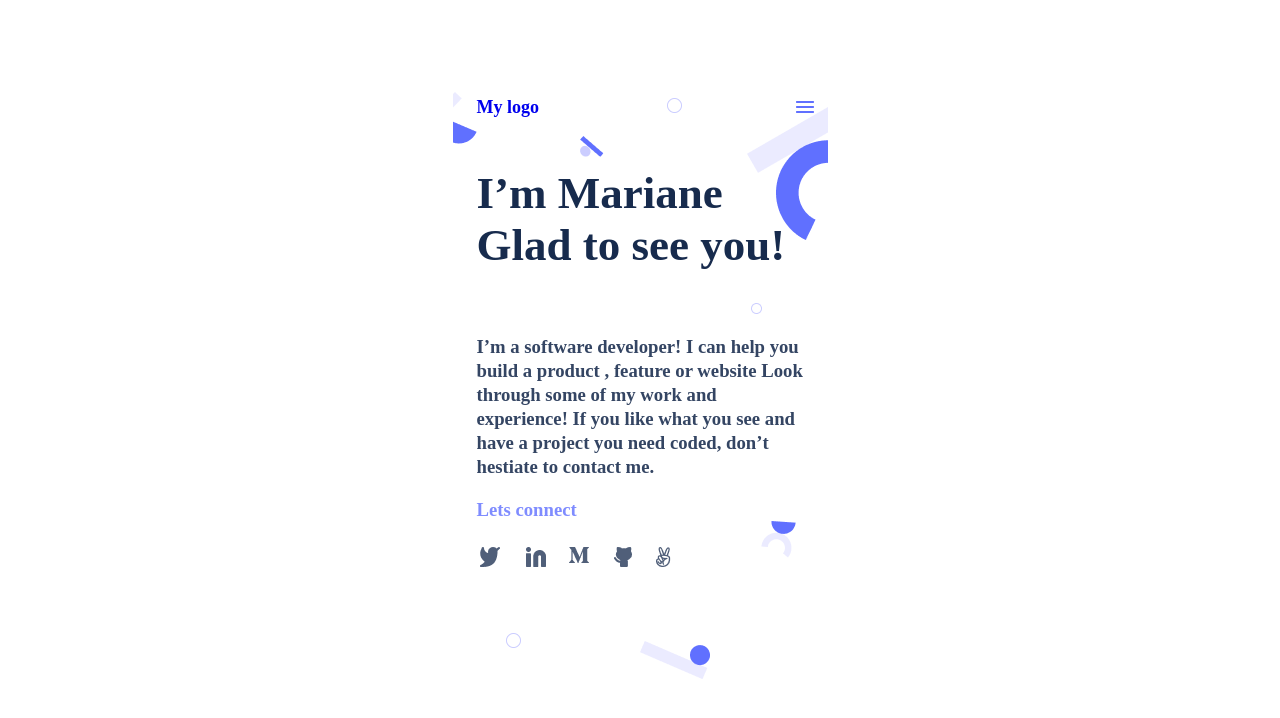
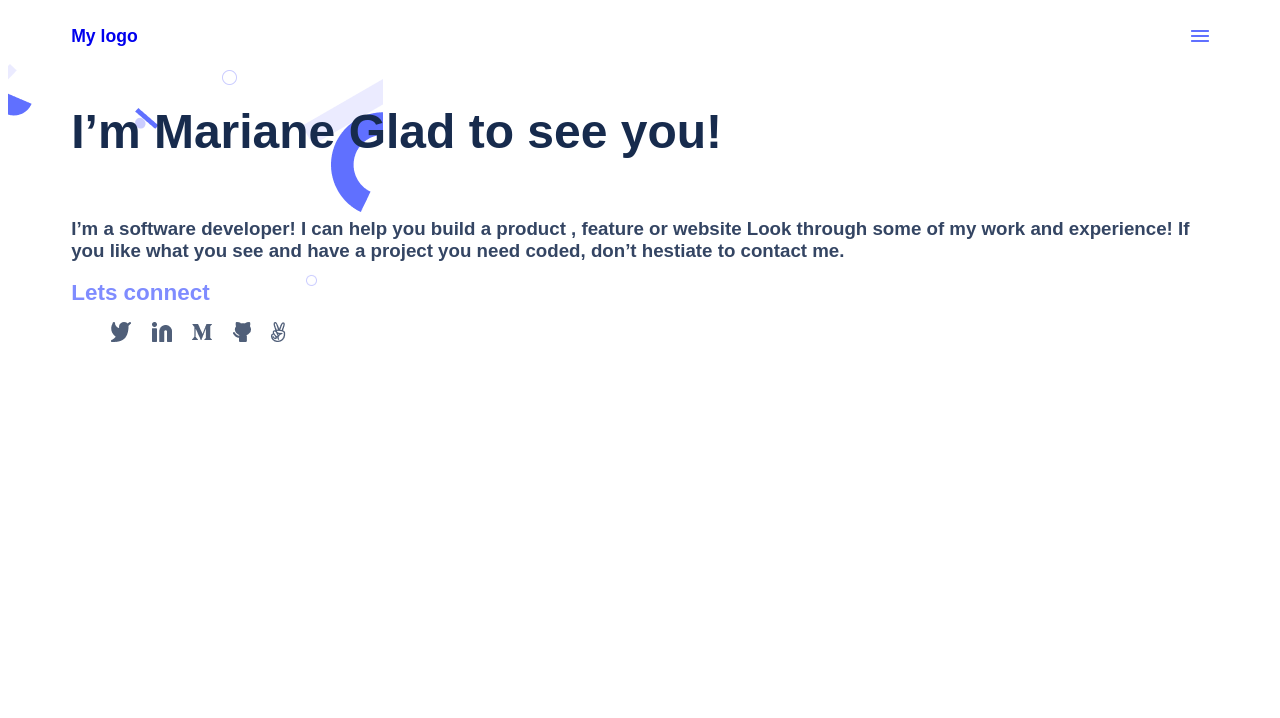
Before and after one commit to helina42/Portfolio-setup-and-mobile, a website: page index.html in a window 1280 px wide. Drawn offline with Linux system fonts and the light colour scheme.

Commit message:
fix HTML and css

```diff
--- a/index.html
+++ b/index.html
@@ -1,42 +1,39 @@
 <!DOCTYPE html>
 <html lang="en">
 <head>
-    <link href="style.css" rel="stylesheet">
     <meta charset="UTF-8">
     <meta http-equiv="X-UA-Compatible" content="IE=edge">
     <meta name="viewport" content="width=device-width, initial-scale=1.0">
+    <link href="style.css" rel="stylesheet">
     <title>Portfolio setup and mobile</title>
 </head>
 <body>
+    <header class="toolbar">
+        <a href="#" ><p>My logo </p></a>
+        <div class ="vector">
+            <a href="#" >   <img src = "./Icons/Union.png">
+            </a>
+        </div>
 
-
+    </header>
+      <div class="background">
        <section class="headline">
-
-        <header class="toolbar">
-            <a href="#" ><p>My logo </p></a>
-            <div class ="vector">
-                <a href="#" >   <img src = "/Icons/Union.png">
-                </a>
-            </div>
-
-        </header>
-
-
         <div class="header"><h1>I’m Mariane Glad to see you!</h1></div>
         <div class="info"><h3>I’m a software developer! I can help you build a product , feature or website Look through some of my work and experience! If you like what you see and have a project you need coded, don’t hestiate to contact me.</h3></div>
         <div class="connect"><h3>Lets connect</h3></div>
 
-        <ul>
-            <li class="twitter"><a href="#"><img src = "/Icons/Twitter.png"></a></li>
-            <li class="linkdin"><a href="#"></ahref><img src = "/Icons/Linkedin icon.png"></a></li>
-            <li class="m"><a href="#"></ahref><img src = "/Icons/M.png"></a></li>
-            <li class="cat"><a href="#"><img src = "/Icons/cat.png"></a></li>
-            <li class="p"><a href="#"><img src = "/Icons/Peace.png"></a></li>
+        <ul class ="icons">
+            <li class="twitter"><a href="#"><img src = "./Icons/Twitter.png"></a></li>
+            <li class="linkdin"><a href="#"></ahref><img src = "./Icons/Linkedin icon.png"></a></li>
+            <li class="m"><a href="#"></ahref><img src = "./Icons/M.png"></a></li>
+            <li class="cat"><a href="#"><img src = "./Icons/cat.png"></a></li>
+            <li class="p"><a href="#"><img src = "./Icons/Peace.png"></a></li>
         </ul>
 
 
 
     </section>
+</div>
 
 
 
--- a/package.json
+++ b/package.json
@@ -4,7 +4,9 @@
   "description": "",
   "main": "index.js",
   "scripts": {
-    "test": "echo \"Error: no test specified\" && exit 1"
+    "test": "echo \"Error: no test specified\" && exit 1",
+    "lint":"npx hint . && npx stylelint \"**/*.{css,scss}\""
+
   },
   "repository": {
     "type": "git",
--- a/style.css
+++ b/style.css
@@ -1,163 +1,77 @@
-@media only screen and (min-width: 768px) {
+@import url('https://fonts.googleapis.com/css?family=Poppins&display=swap');
 
-
-}
-@media only screen and (min-width: 375px) {
-
-
-}
-body{
-min-height: 100vh;
+body {
+  min-height: 100%;
+  font-family: 'Popins', sans-serif;
 }
 
-.headline{
+@media only screen and (min-width: 768px) {}
+
+.headline {
   display: flex;
   flex-direction: column;
   align-items: flex-start;
-padding: 0px 24px;
-gap: 12px;
-position: absolute;
-width: 375px;
-height: 604px;
-left: calc(50% - 375px/2);
-top: 92px;
+  margin: 0 auto;
+  gap: 1%;
+  width: 90%;
+}
+
+.background {
   background-image: url(Images/header-shapes-mobile.png);
   background-repeat: no-repeat;
 }
 
-.header{
-width: 335px;
-height: 170px;
-font-family: 'Poppins';
+.header {
   font-style: normal;
   font-weight: 700;
-font-size: 30px;
-line-height: 52px;
+  font-size: 2em;
   display: flex;
   align-items: center;
-color: #172B4D;
-flex: none;
-order: 0;
-flex-grow: 0;
+  color: #172b4d;
+}
 
-}
-.info{
-width: 327px;
-height: 170px;
-font-family: 'Poppins';
+.info {
   font-style: normal;
   font-weight: 400;
-font-size: 16px;
-line-height: 24px;
+  font-size: 1em;
   color: #344563;
-flex: none;
-order: 0;
-flex-grow: 0;
-
 }
 
-
-
-.connect{
-width: 112px;
-height: 24px;
-font-family: 'Poppins';
+.connect {
   font-style: normal;
-font-weight: 500;
-font-size: 16px;
-line-height: 24px;
-color: #7F8CFF;
-flex: none;
-order: 0;
-flex-grow: 0;
-display: flex;
-flex-direction: row;
-align-items: center;
-padding: 0px;
-gap: 8px;
-width: 117px;
-height: 24px;
-flex: none;
-order: 0;
-flex-grow: 0;
-
+  font-weight: bold;
+  font-size: 1.2em;
+  color: #7f8cff;
 }
 
-
-.twitter{
-position: absolute;
-left: 6.4%;
-right: 88.27%;
-top: 75.41%;
-bottom: 18.88%;
-
+.connect h3 {
+  margin: 0;
 }
 
-.linkdin{
-position: absolute;
-left: 17.47%;
-right: 67.2%;
-top: 75.41%;
-bottom: 19.21%;
-
+.icons {
+  display: flex;
+  justify-content: space-around;
+  align-items: center;
+  gap: 22%;
 }
 
-
-.m{
-position: absolute;
-left: 27.47%;
-right: 67.2%;
-top: 75.41%;
-bottom: 19.21%;
-
-
-
-}
-.cat{
-position: absolute;
-left: 38.13%;
-right: 57.07%;
-top: 75.41%;
-bottom: 18.87%;
-
-
-}
-.p{
-position: absolute;
-left: 48%;
-right: 48.22%;
-top: 75.41%;
-bottom: 18.87%;
-
-}
-li{
+li {
   list-style: none;
 }
 
-
-
-.toolbar{
-
-
+.toolbar {
   display: flex;
-width: 90%;
-height: 30px;
-font-family: 'Poppins';
   font-style: normal;
-font-weight: 700;
-font-size: 18px;
-line-height: 20px;
+  font-weight: bold;
+  font-size: 1.1em;
   align-items: center;
   text-align: center;
-color: #6070FF;
-
+  color: #6070ff;
+  width: 90%;
   justify-content: space-between;
+  margin: 0 auto;
 }
 
-
-
-
-
-a{
+a {
   text-decoration: none;
 }
```
Lines whose indentation alone changed are shown as unchanged.
